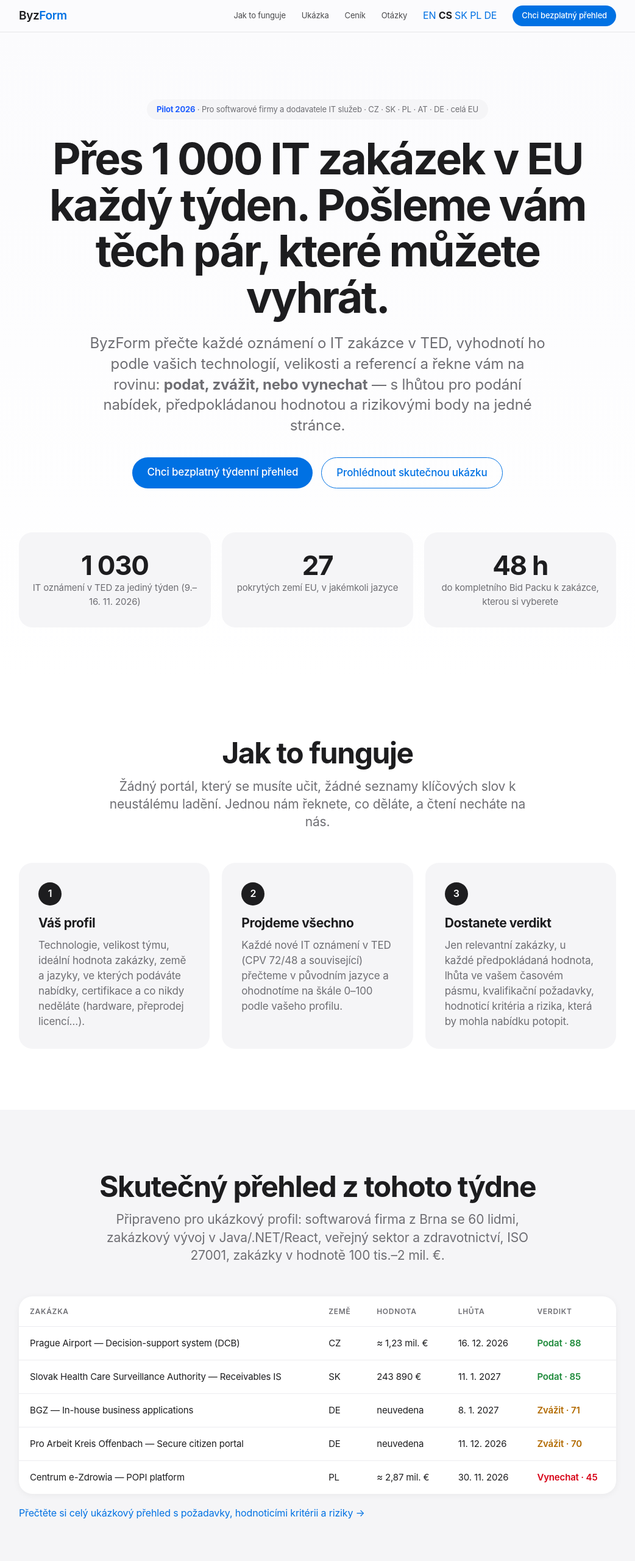
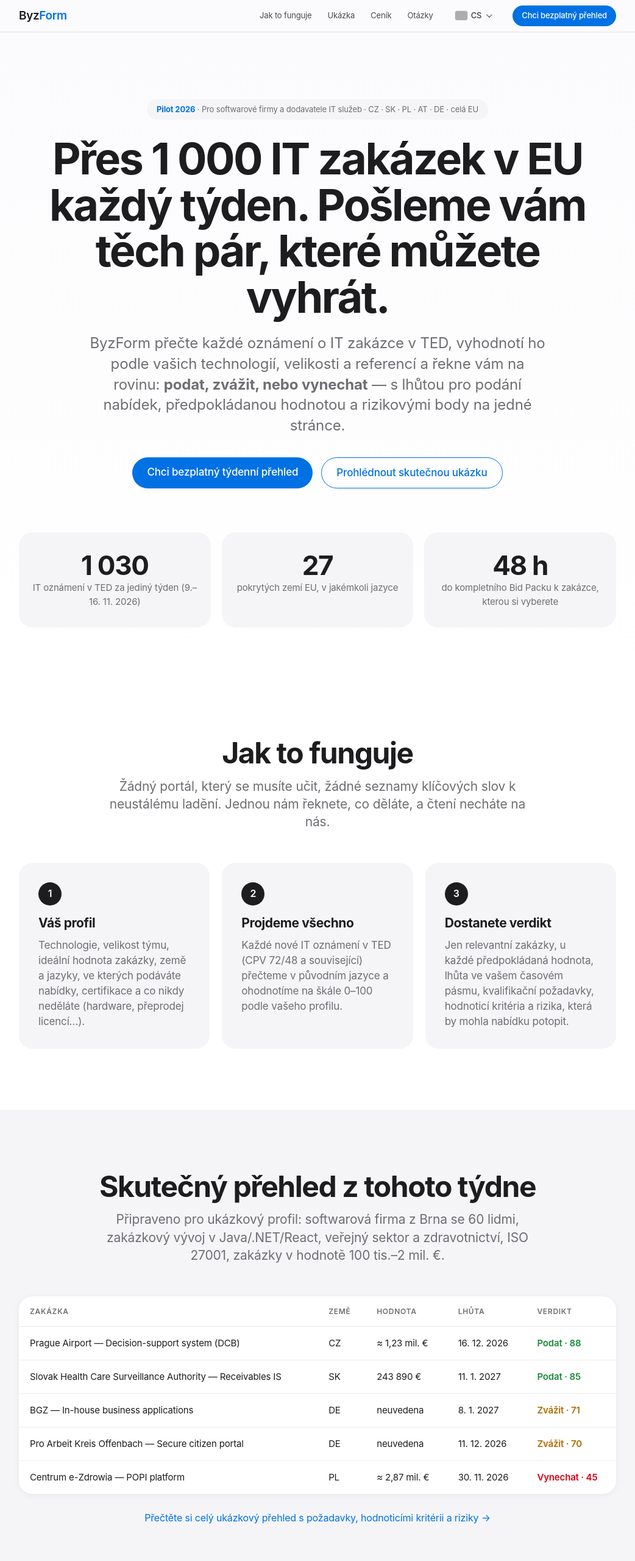
Before and after one commit to TomnakNakatomi/byzform.com, a plain HTML site: page cs/index.html in a window 1280 px wide. Shown: the top 2560 px of the page at 61% size, without its empty margins (119-1161 px from the left). Drawn offline with Linux system fonts and the light colour scheme; grey boxes are pictures that could not be loaded.

Commit message:
Apple-style redesign, language dropdown with flags

```diff
--- a/cs/index.html
+++ b/cs/index.html
@@ -14,11 +14,11 @@
 <body>
 <header class="nav"><div class="wrap">
   <a class="logo" href="#">Byz<span>Form</span></a>
-  <nav><a href="#how">Jak to funguje</a><a href="#sample">Ukázka</a><a href="#pricing">Ceník</a><a href="#faq">Otázky</a><span class="lang"><a href="../">EN</a> <b>CS</b> <a href="../sk/">SK</a> <a href="../pl/">PL</a> <a href="../de/">DE</a></span><a class="btn" href="#start">Chci bezplatný přehled</a></nav>
+  <nav><a href="#how">Jak to funguje</a><a href="#sample">Ukázka</a><a href="#pricing">Ceník</a><a href="#faq">Otázky</a><details class="langdd"><summary><img src="https://flagcdn.com/cz.svg" width="20" height="15" alt="">CS</summary><div class="langmenu"><a href="../" hreflang="en"><img src="https://flagcdn.com/gb.svg" width="20" height="15" alt="">English</a><a href="../cs/" class="on" hreflang="cs"><img src="https://flagcdn.com/cz.svg" width="20" height="15" alt="">Čeština</a><a href="../sk/" hreflang="sk"><img src="https://flagcdn.com/sk.svg" width="20" height="15" alt="">Slovenčina</a><a href="../pl/" hreflang="pl"><img src="https://flagcdn.com/pl.svg" width="20" height="15" alt="">Polski</a><a href="../de/" hreflang="de"><img src="https://flagcdn.com/de.svg" width="20" height="15" alt="">Deutsch</a></div></details><a class="btn" href="#start">Chci bezplatný přehled</a></nav>
 </div></header>
 
 <section class="hero"><div class="wrap">
-  <div class="pill"><b style="color:#1f5eff">Pilot 2026</b> · Pro softwarové firmy a dodavatele IT služeb · CZ · SK · PL · AT · DE · celá EU</div>
+  <div class="pill"><b style="color:#0071e3">Pilot 2026</b> · Pro softwarové firmy a dodavatele IT služeb · CZ · SK · PL · AT · DE · celá EU</div>
   <h1>Přes 1 000 IT zakázek v EU každý týden. Pošleme vám těch pár, které můžete vyhrát.</h1>
   <p class="lead">ByzForm přečte každé oznámení o IT zakázce v TED, vyhodnotí ho podle vašich technologií, velikosti a referencí a řekne vám na rovinu: <b>podat, zvážit, nebo vynechat</b> — s lhůtou pro podání nabídek, předpokládanou hodnotou a rizikovými body na jedné stránce.</p>
   <div class="cta-row">
@@ -53,7 +53,7 @@
     <tr><td>Pro Arbeit Kreis Offenbach — Secure citizen portal</td><td class="hide-m">DE</td><td>neuvedena</td><td class="hide-m">11. 12. 2026</td><td class="v con">Zvážit · 70</td></tr>
     <tr><td>Centrum e-Zdrowia — POPI platform</td><td class="hide-m">PL</td><td>≈ 2,87 mil. €</td><td class="hide-m">30. 11. 2026</td><td class="v skip">Vynechat · 45</td></tr>
   </table>
-  <p style="margin-top:20px"><a href="../sample.html">Přečtěte si celý ukázkový přehled s požadavky, hodnoticími kritérii a riziky →</a></p>
+  <p style="margin-top:28px;text-align:center"><a href="../sample.html">Přečtěte si celý ukázkový přehled s požadavky, hodnoticími kritérii a riziky →</a></p>
 </div></section>
 
 <section id="pricing"><div class="wrap">
@@ -97,5 +97,6 @@
 </div></section>
 
 <footer><div class="wrap">© 2026 Team ByzForm · <a href="mailto:byzform@byzform.com">byzform@byzform.com</a> · <a href="../terms.html">Obchodní podmínky</a> · <a href="../privacy.html">Ochrana osobních údajů</a> · Data o zakázkách © Evropská unie, TED, použito v souladu s politikou otevřených dat EU.</div></footer>
+<script>document.addEventListener("click",e=>{document.querySelectorAll("details.langdd[open]").forEach(d=>{if(!d.contains(e.target))d.removeAttribute("open")})})</script>
 </body>
 </html>
```
